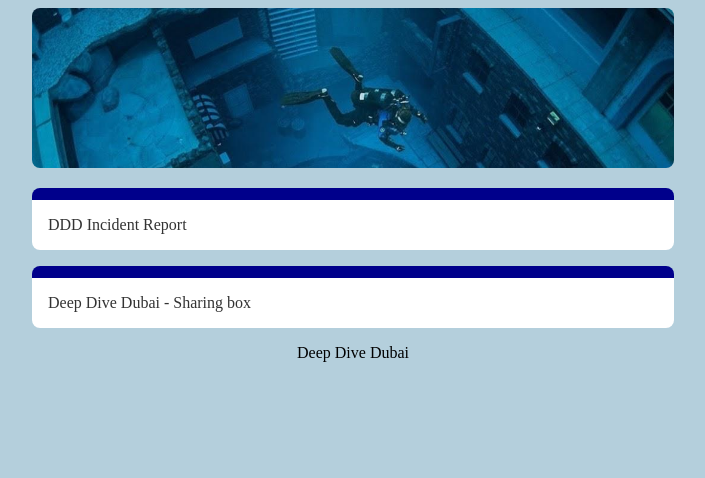
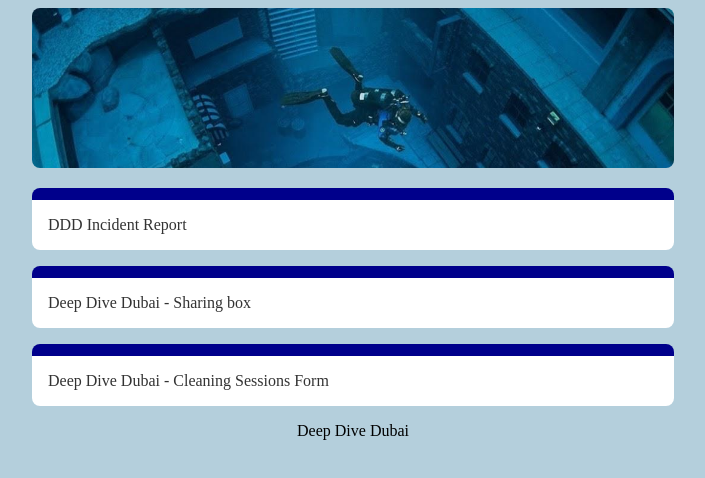
Before and after one commit to DeepDiveDubai/qrcodes, a plain HTML site: page index.html in a window 1280 px wide. Shown: the whole page, without its empty margins (287-992 px from the left). Drawn offline with Linux system fonts and the light colour scheme.

Commit message:
Add, cleaning sessions link

```diff
--- a/index.html
+++ b/index.html
@@ -17,6 +17,7 @@
       <ul>
         <li><a href="https://docs.google.com/forms/d/e/1FAIpQLSeBtOGRhKHMm_v27BbASFk-kEj2nTx12s9K7i1lQTDrt7FfDQ/viewform" target="_self">DDD Incident Report</a></li>
         <li><a href="https://docs.google.com/forms/d/e/1FAIpQLSecifNs8rgKYQI9j-KntKnR6kw3xbYbjilkGsHIPgoVetuJTw/viewform" target="_self">Deep Dive Dubai - Sharing box</a></li>
+        <li><a href="https://forms.office.com/Pages/ResponsePage.aspx?id=ndD7GeOwlEaYozouBU1q-u0UKebEBiVDnP7SStdPlMxUOTZSTExJT1NMNFVSSjlWTUo2R0lDNDcwUC4u" target="_self">Deep Dive Dubai - Cleaning Sessions Form</a></li>
       </ul>
     </main>
 
```
